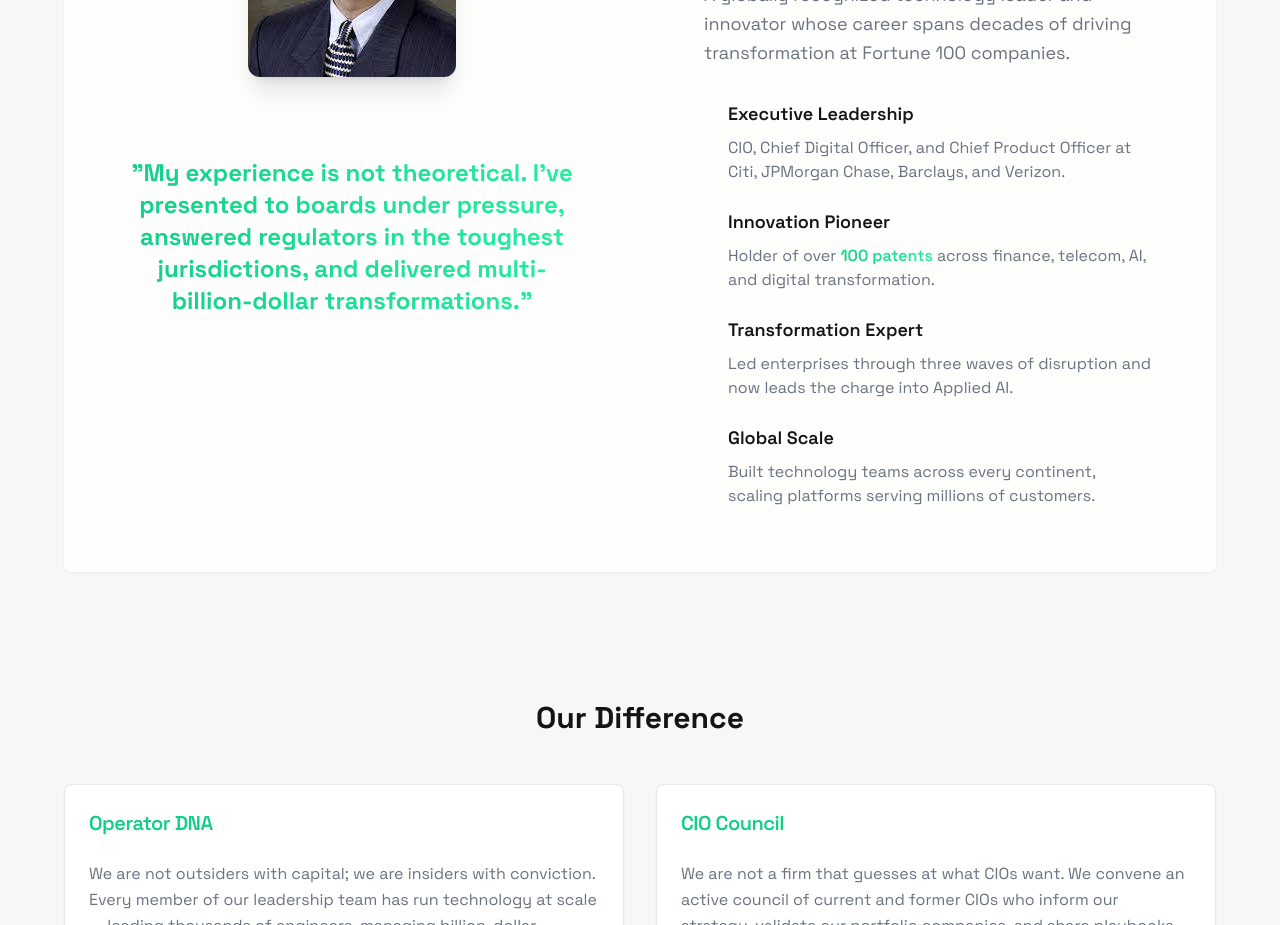
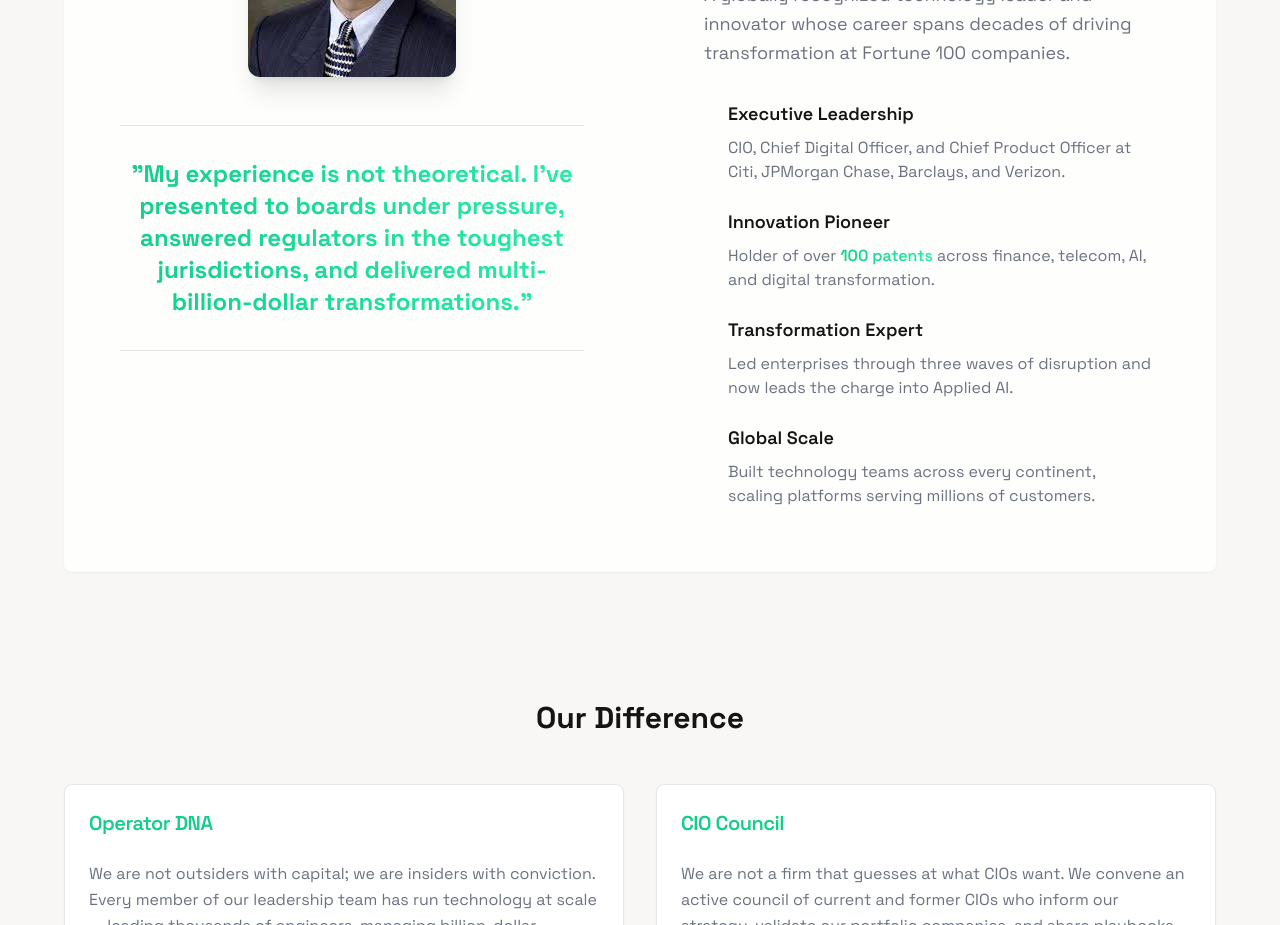
Before and after one commit to Abinayashri-Saravanan/vibrant-capital-website, a React (Vite) app: page /about in a window 1280 px wide. Shown: the part 1620-2545 px from the top of the page. Built offline with nearby package versions, Linux system fonts and the light colour scheme; the HTML template or start-up script is replaced by a standard one.

Commit message:
Add green lines to About page

```diff
--- a/src/pages/About.tsx
+++ b/src/pages/About.tsx
@@ -77,7 +77,7 @@ const About = () => {
 
                     {/* Quote Section */}
                     <div className="p-6 bg-spacex-gradient/10 rounded-lg">
-                      <p className="text-center text-2xl font-bold text-spacex-gradient py-8">
+                      <p className="text-center text-2xl font-bold text-spacex-gradient border-t border-b border-spacex-accent/20 py-8">
                         "My experience is not theoretical. I've presented to boards under pressure,
                         answered regulators in the toughest jurisdictions, and delivered multi-billion-dollar transformations."
                       </p>
```
